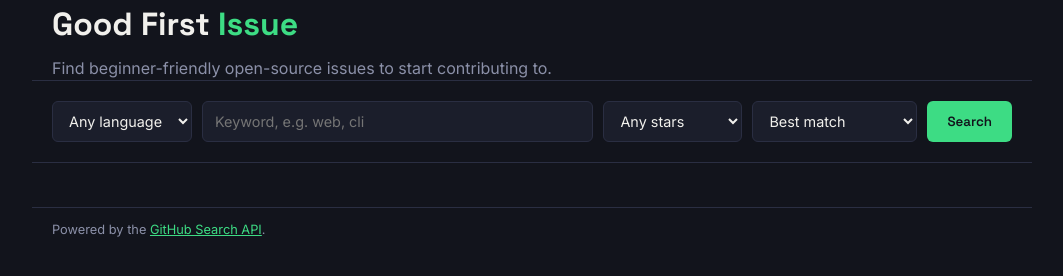
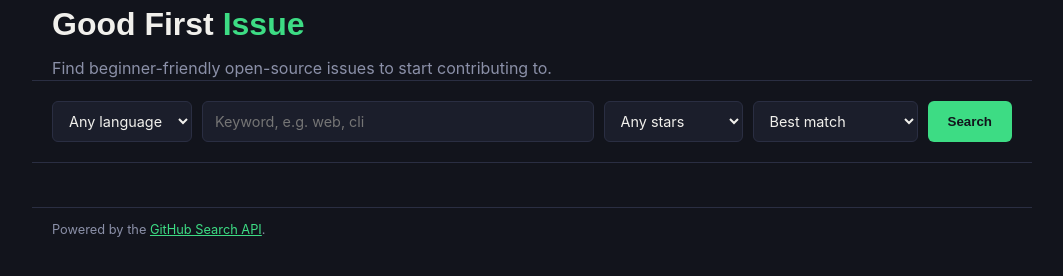
Before and after one commit to mgitau-sys/Github-issue-finder, a website: page public/index.html in a window 1280 px wide. Shown: the whole page, without its empty margins (108-1171 px from the left). Drawn offline with Linux system fonts and the light colour scheme.

Commit message:
update index.html

```diff
--- a/public/index.html
+++ b/public/index.html
@@ -4,8 +4,6 @@
   <meta charset="UTF-8" />
   <meta name="viewport" content="width=device-width, initial-scale=1.0" />
   <title>Good First Issue Finder</title>
-  <link rel="preconnect" href="https://fonts.googleapis.com" />
-  <link href="https://fonts.googleapis.com/css2?family=Space+Grotesk:wght@600;700&family=Inter:wght@400;500&family=JetBrains+Mono:wght@400;500&display=swap" rel="stylesheet" />
   <link rel="stylesheet" href="style.css" />
 </head>
 <body>
```
